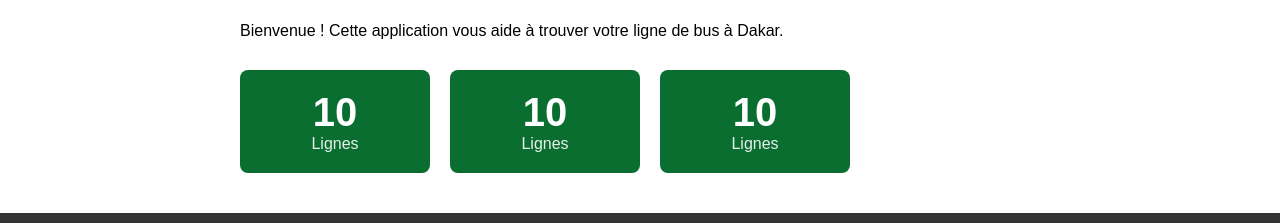
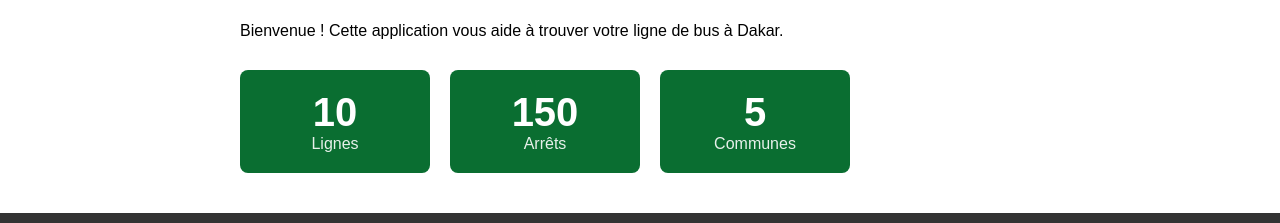
Before and after one commit to seckf7942-collab/sentransport, a React (Create React App) app: page / in a window 1280 px wide. Shown: the part 135-358 px from the top of the page. Built offline with nearby package versions, Linux system fonts and the light colour scheme.

Commit message:
Exercices Lab 1 : Footer, date Header, Statistique

```diff
--- a/src/App.js
+++ b/src/App.js
@@ -2,6 +2,9 @@ import './App.css';
 import Header from './Header';
 import Footer from './Footer';
 import Statistique from './Statistique';
+import Statistique2 from './Statistique2';
+import Statistique3 from './Statistique3';
+
 
 function App() {
   return (
@@ -10,11 +13,11 @@ function App() {
       <main className="contenu">
         <p>Bienvenue ! Cette application vous aide à trouver
         votre ligne de bus à Dakar.</p>
-        <div className="stats-container">
-          <Statistique />
-          <Statistique />
-          <Statistique />
-        </div>
+      <div className="stats-container">
+        <Statistique />
+        <Statistique2 />
+        <Statistique3 />
+      </div>
       </main>
       <Footer />
     </div>
--- /dev/null
+++ b/src/Statistique2.js
@@ -0,0 +1,12 @@
+import './Statistique.css';
+
+function Statistique2() {
+  return (
+    <div className="statistique">
+      <span className="stat-chiffre">150</span>
+      <span className="stat-libelle">Arrêts</span>
+    </div>
+  );
+}
+
+export default Statistique2;
--- /dev/null
+++ b/src/Statistique3.js
@@ -0,0 +1,12 @@
+import './Statistique.css';
+
+function Statistique3() {
+  return (
+    <div className="statistique">
+      <span className="stat-chiffre">5</span>
+      <span className="stat-libelle">Communes</span>
+    </div>
+  );
+}
+
+export default Statistique3;
```
